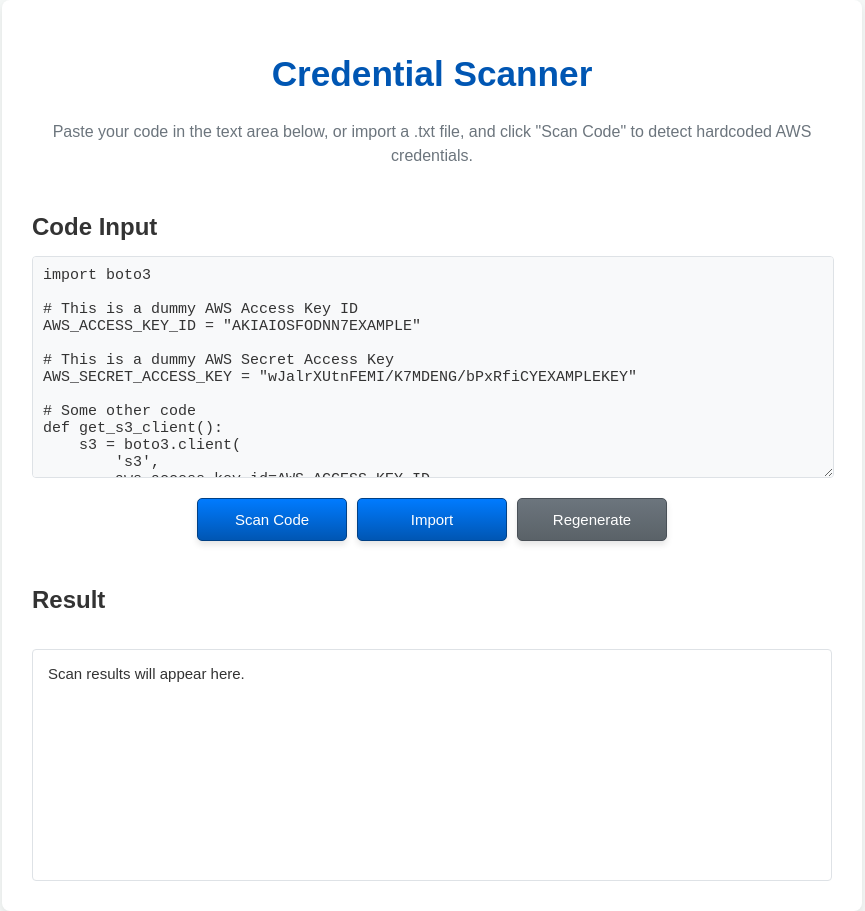
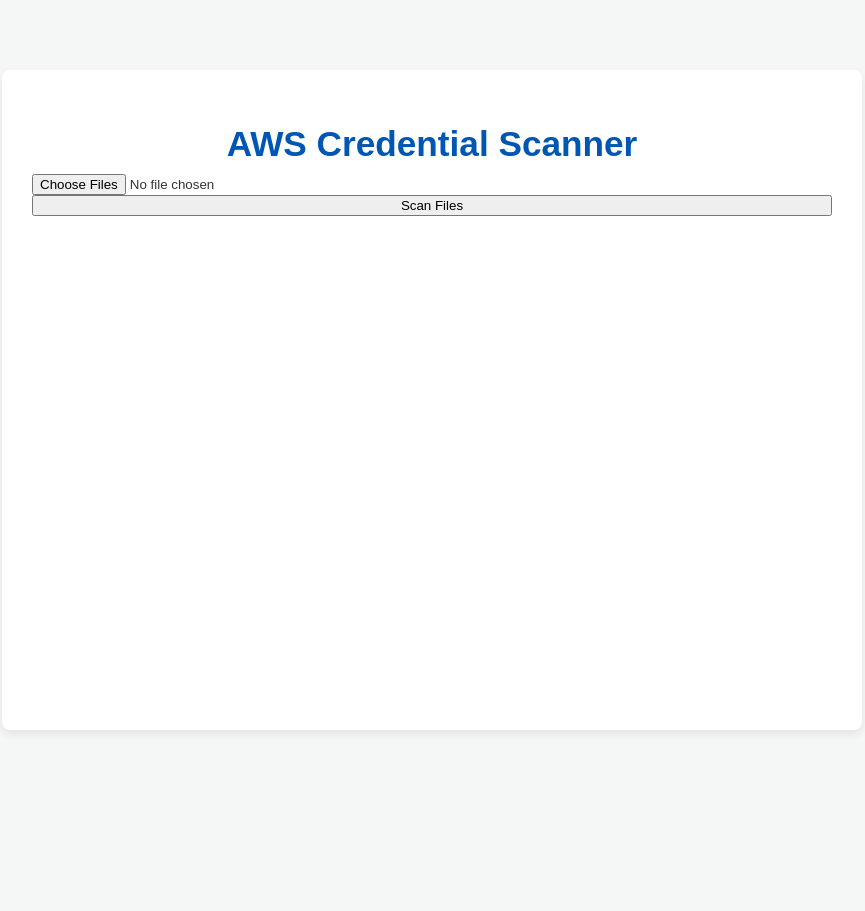
Before and after one commit to hide0128/awcs2, a plain HTML site: page index.html in a window 1280 px wide. Shown: the whole page, without its empty margins (208-1073 px from the left). After the commit the page ends 800 px from the top, so only its background shows below. Drawn offline with Linux system fonts and the light colour scheme.

Commit message:
Update index.html

```diff
--- a/index.html
+++ b/index.html
@@ -1,27 +1,17 @@
 <!DOCTYPE html>
-<html lang="ja">
+<html lang="en">
 <head>
     <meta charset="UTF-8">
     <meta name="viewport" content="width=device-width, initial-scale=1.0">
-    <title>Credential Scanner</title>
+    <title>AWS Credential Scanner Demo</title>
     <link rel="stylesheet" href="style.css">
 </head>
 <body>
     <div class="container">
-        <h1>Credential Scanner</h1>
-        <p class="app-description">Paste your code in the text area below, or import a .txt file, and click "Scan Code" to detect hardcoded AWS credentials.</p>
-        <h2 class="section-title">Code Input</h2>
-        <textarea id="code-input" placeholder="Enter code to scan here..."></textarea>
-        <div class="button-group">
-            <button id="scan-button">Scan Code</button>
-            <input type="file" id="file-input" accept=".txt,.js,.py,.java,.json,.xml,.html,.css" style="display: none;">
-            <button id="import-button">Import</button>
-            <button id="generate-button">Regenerate</button>
-        </div>
-        <h2 class="section-title">Result</h2>
-        <div id="results-area">
-            <p>Scan results will appear here.</p>
-        </div>
+        <h1>AWS Credential Scanner</h1>
+        <input type="file" id="fileInput" multiple>
+        <button id="scanButton">Scan Files</button>
+        <div id="results"></div>
     </div>
     <script src="script.js"></script>
 </body>
```
